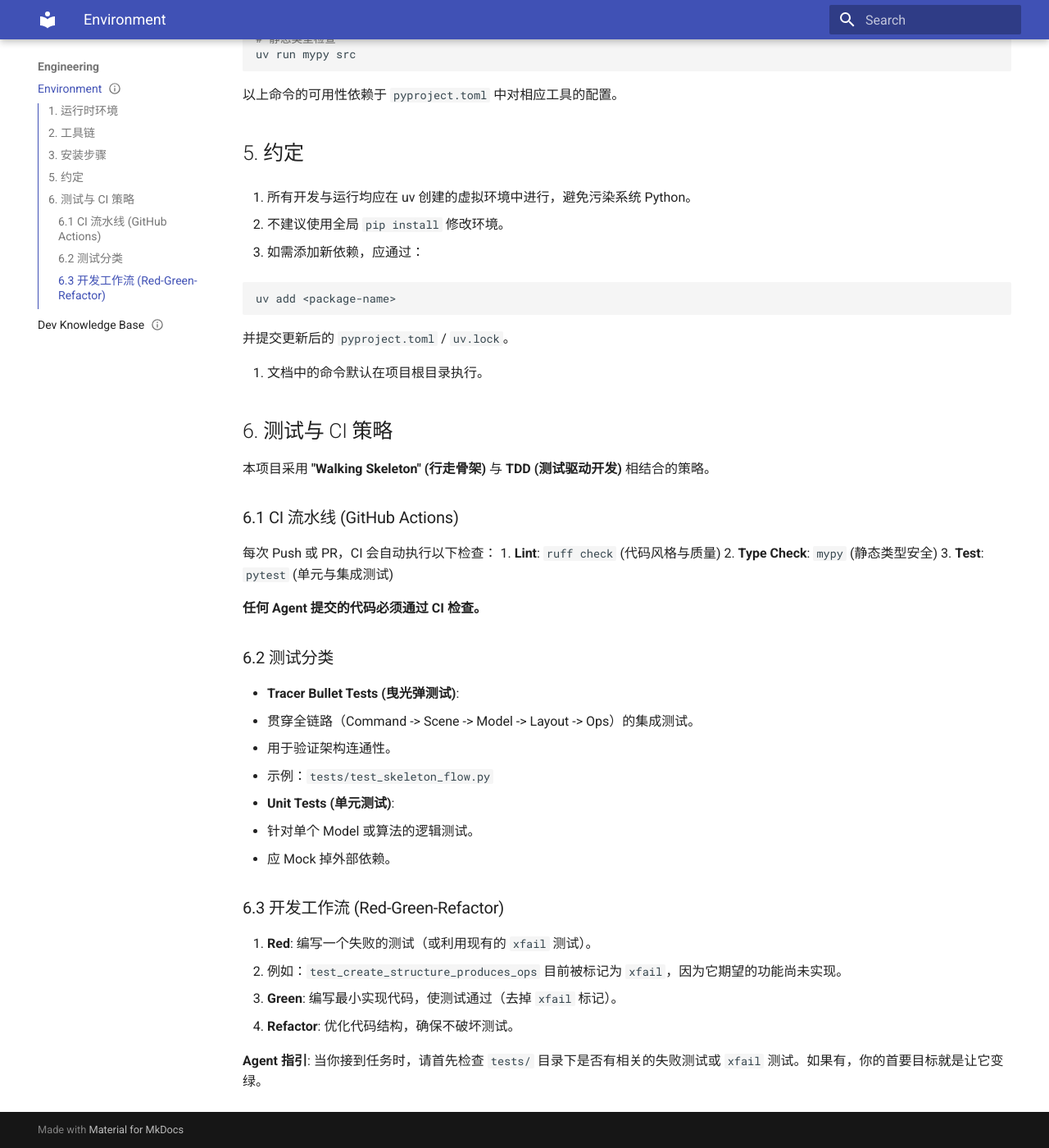
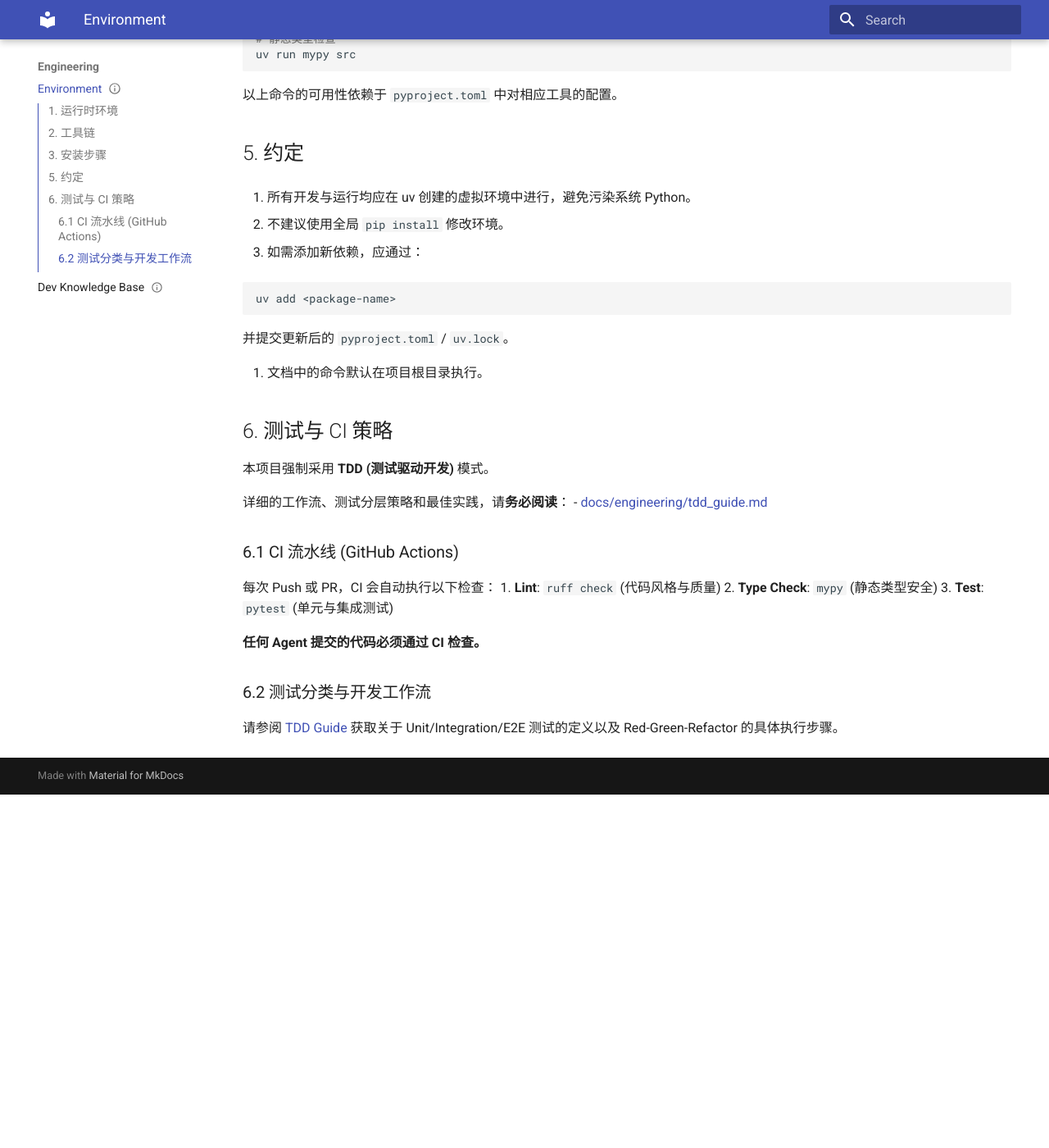
Before and after one commit to elecdot/ds-vis, an MkDocs documentation site: the page built from docs/engineering/environment.md, in a window 1280 px wide and 1400 px high, scrolled down 1242 px. Shown: the whole window at 82% size. Built offline with MkDocs 1.6.1 and Material for MkDocs 9.7.7, drawn with Linux system fonts in a browser that asks for light colours; after the commit the page ends 2211 px from its top, so only the background shows below that.

Commit message:
docs: introduce TDD

```diff
--- a/docs/engineering/environment.md
+++ b/docs/engineering/environment.md
@@ -74,7 +74,10 @@ uv run mypy src
 
 ## 6. 测试与 CI 策略
 
-本项目采用 **"Walking Skeleton" (行走骨架)** 与 **TDD (测试驱动开发)** 相结合的策略。
+本项目强制采用 **TDD (测试驱动开发)** 模式。
+
+详细的工作流、测试分层策略和最佳实践，请**务必阅读**：
+- [docs/engineering/tdd_guide.md](./tdd_guide.md)
 
 ### 6.1 CI 流水线 (GitHub Actions)
 
@@ -85,22 +88,6 @@ uv run mypy src
 
 **任何 Agent 提交的代码必须通过 CI 检查。**
 
-### 6.2 测试分类
+### 6.2 测试分类与开发工作流
 
-- **Tracer Bullet Tests (曳光弹测试)**:
-  - 贯穿全链路（Command -> Scene -> Model -> Layout -> Ops）的集成测试。
-  - 用于验证架构连通性。
-  - 示例：`tests/test_skeleton_flow.py`
-
-- **Unit Tests (单元测试)**:
-  - 针对单个 Model 或算法的逻辑测试。
-  - 应 Mock 掉外部依赖。
-
-### 6.3 开发工作流 (Red-Green-Refactor)
-
-1. **Red**: 编写一个失败的测试（或利用现有的 `xfail` 测试）。
-   - 例如：`test_create_structure_produces_ops` 目前被标记为 `xfail`，因为它期望的功能尚未实现。
-2. **Green**: 编写最小实现代码，使测试通过（去掉 `xfail` 标记）。
-3. **Refactor**: 优化代码结构，确保不破坏测试。
-
-**Agent 指引**: 当你接到任务时，请首先检查 `tests/` 目录下是否有相关的失败测试或 `xfail` 测试。如果有，你的首要目标就是让它变绿。
+请参阅 [TDD Guide](./tdd_guide.md) 获取关于 Unit/Integration/E2E 测试的定义以及 Red-Green-Refactor 的具体执行步骤。
```
Also changed, not shown: AGENTS.md (+2 -1 lines), docs/design/architecture.md (+1 -1 lines), docs/engineering/dev_kb.md (+1 -1 lines), docs/engineering/tdd_guide.md (added, +146 -0 lines), docs/index.md (+6 -5 lines), docs/project_state.md (+2 -1 lines).
